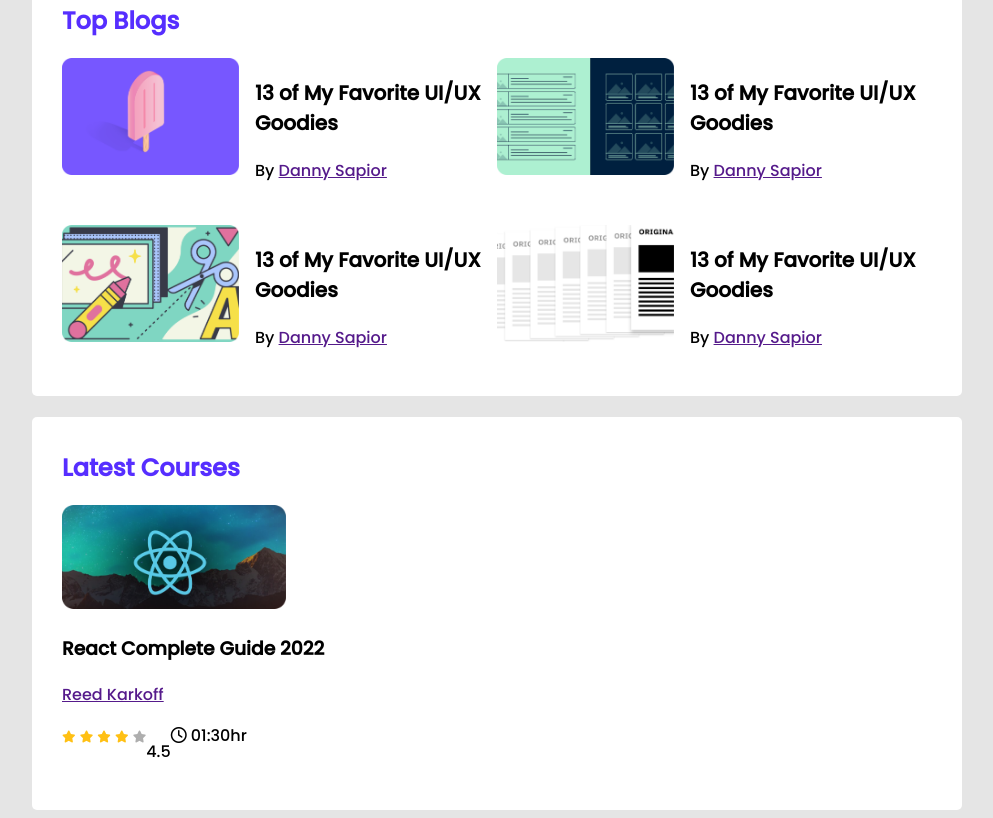
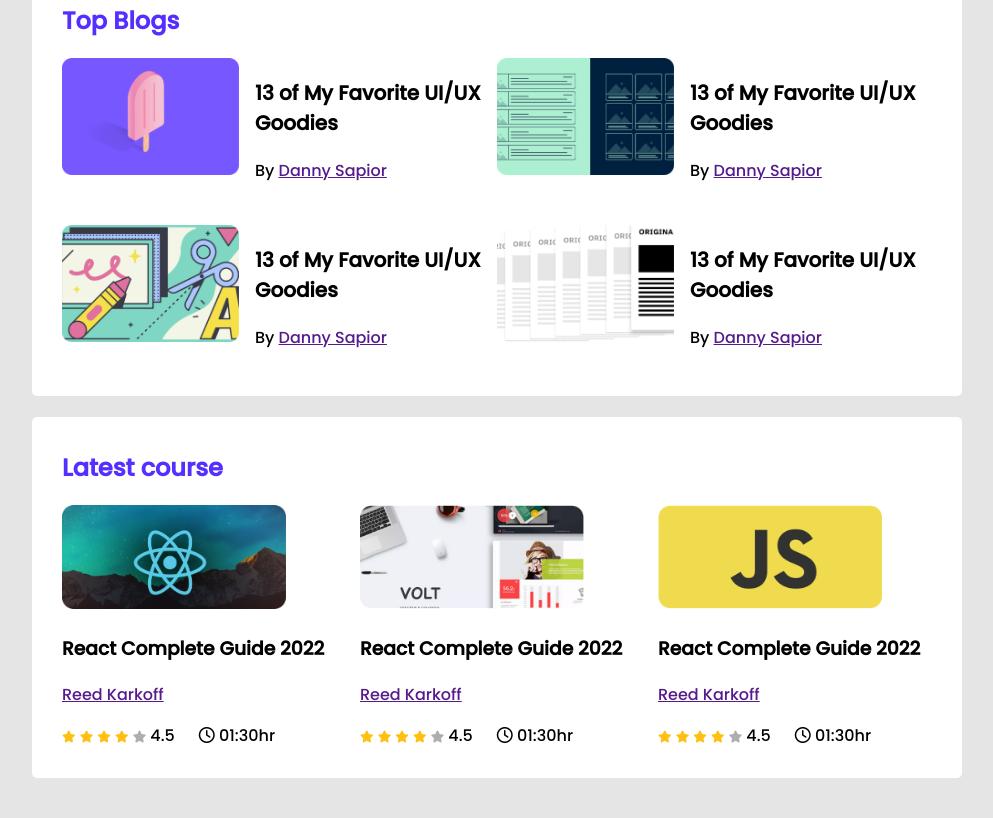
Before and after one commit to Ashik-Faysal/leader-bord-css-project, a plain HTML site: page index.html in a window 1280 px wide. Shown: the part 336-1154 px from the top of the page, without its empty margins (143-1136 px from the left). After the commit the page ends 1122 px from the top, so only its background shows below. Drawn offline with Linux system fonts and the light colour scheme; a web font is replaced by a local one.

Commit message:
complete

```diff
--- a/css/style.css
+++ b/css/style.css
@@ -53,29 +53,29 @@
 /*--------------------
          top blog styles
 ----------------------------*/
-.blogs{
+.blogs {
   display: grid;
   grid-template-columns: repeat(2, 1fr);
   grid-row-gap: 26px;
 }
-.blog{
+.blog {
   display: flex;
 }
 .blog .thumbnail img {
   width: 177px;
   height: 117px;
 }
-.blog-info{
+.blog-info {
   margin-left: 16px;
 }
-.blog-title{
+.blog-title {
   font-size: 20px;
 }
-.blog-author{
-    color: #9F9F9F;
+.blog-author {
+  color: #9f9f9f;
   font-size: 16px;
 }
-.blog-author a{
+.blog-author a {
   text-decoration: none;
   font-size: 16px;
   color: #562eff;
@@ -83,14 +83,21 @@
 /*--------------------
          courses  styles
 ----------------------------*/
+.courses {
+  display: grid;
+  grid-template-columns: repeat(3, 1fr);
+  grid-column-gap: 24px;
+}
 .course .couese-banner img {
   width: 224px;
   height: 104px;
 }
-.course-info{
+.course-info {
   display: flex;
+  align-items: center;
+  gap: 24px;
 }
-.fa-star{
+.fa-star {
   font-size: 12px;
 }
 .fa-star.filled {
@@ -99,3 +106,30 @@
 .fa-star.empty {
   color: #aeaeae;
 }
+/*---------------Media queiry
+                ---------------------*/
+/* mobile devises  */
+@media only screen and (max-width:688px) {
+  .container{
+    width: 100%;
+  }
+  .players,
+   .courses,
+   .blogs
+  {
+    grid-template-columns: repeat(1, 1fr);
+  }
+  .player, .blog{
+    flex-direction: column;
+  }
+}
+
+/*tablet devises */
+@media only screen and (min-width: 689px) and (max-width: 992px) {
+  .players, .courses{
+    grid-template-columns: repeat(2, 1fr);
+  }
+  .blogs{
+    grid-template-columns: repeat(1, 1fr);
+  }
+}
--- a/index.html
+++ b/index.html
@@ -10,7 +10,10 @@
     <!-- Stylesheet  -->
     <link rel="stylesheet" href="./css/style.css" />
     <!-- font awsome  -->
-    <script src="https://kit.fontawesome.com/d259d4a78e.js" crossorigin="anonymous"></script>
+    <script
+      src="https://kit.fontawesome.com/d259d4a78e.js"
+      crossorigin="anonymous"
+    ></script>
   </head>
   <body>
     <!-- Header  -->
@@ -94,10 +97,11 @@
       </section>
       <!-- Latest courses  -->
       <section class="container">
-        <h2 class="section-title">Latest Courses</h2>
+        <h2 class="section-title">Latest course</h2>
+        <div class="courses">
           <div class="course">
             <div class="couese-banner">
-            <img src="./images/courses/course-1.png" alt="">
+              <img src="./images/courses/course-1.png" alt="" />
             </div>
             <div class="courese-detail">
               <h3 class="course-title">React Complete Guide 2022</h3>
@@ -109,12 +113,59 @@
                   <i class="fa-solid fa-star filled"></i>
                   <i class="fa-solid fa-star filled"></i>
                   <i class="fa-solid fa-star empty"></i>
+                  <span>4.5</span>
                 </div>
-
-             <p>4.5</p>
                 <div class="course-duration">
                   <i class="fa-regular fa-clock"></i>
                   01:30hr
+                </div>
+              </div>
+            </div>
+          </div>
+          <div class="course">
+            <div class="couese-banner">
+              <img src="./images/courses/course-2.png" alt="" />
+            </div>
+            <div class="courese-detail">
+              <h3 class="course-title">React Complete Guide 2022</h3>
+              <p class="course-author"><a href="">Reed Karkoff</a></p>
+              <div class="course-info">
+                <div>
+                  <i class="fa-solid fa-star filled"></i>
+                  <i class="fa-solid fa-star filled"></i>
+                  <i class="fa-solid fa-star filled"></i>
+                  <i class="fa-solid fa-star filled"></i>
+                  <i class="fa-solid fa-star empty"></i>
+                  <span>4.5</span>
+                </div>
+                <div class="course-duration">
+                  <i class="fa-regular fa-clock"></i>
+                  01:30hr
+                </div>
+              </div>
+            </div>
+          </div>
+          <div class="course">
+            <div class="couese-banner">
+              <img src="./images/courses/course-3.png" alt="" />
+            </div>
+            <div class="courese-detail">
+              <h3 class="course-title">React Complete Guide 2022</h3>
+              <p class="course-author"><a href="">Reed Karkoff</a></p>
+              <div class="course-info">
+                <div>
+                  <i class="fa-solid fa-star filled"></i>
+                  <i class="fa-solid fa-star filled"></i>
+                  <i class="fa-solid fa-star filled"></i>
+                  <i class="fa-solid fa-star filled"></i>
+                  <i class="fa-solid fa-star empty"></i>
+                  <span>4.5</span>
+                </div>
+                <div class="course-duration">
+                  <i class="fa-regular fa-clock"></i>
+                  01:30hr
+                </div>
+              </div>
             </div>
           </div>
         </div>
```
Lines whose indentation alone changed are shown as unchanged.
